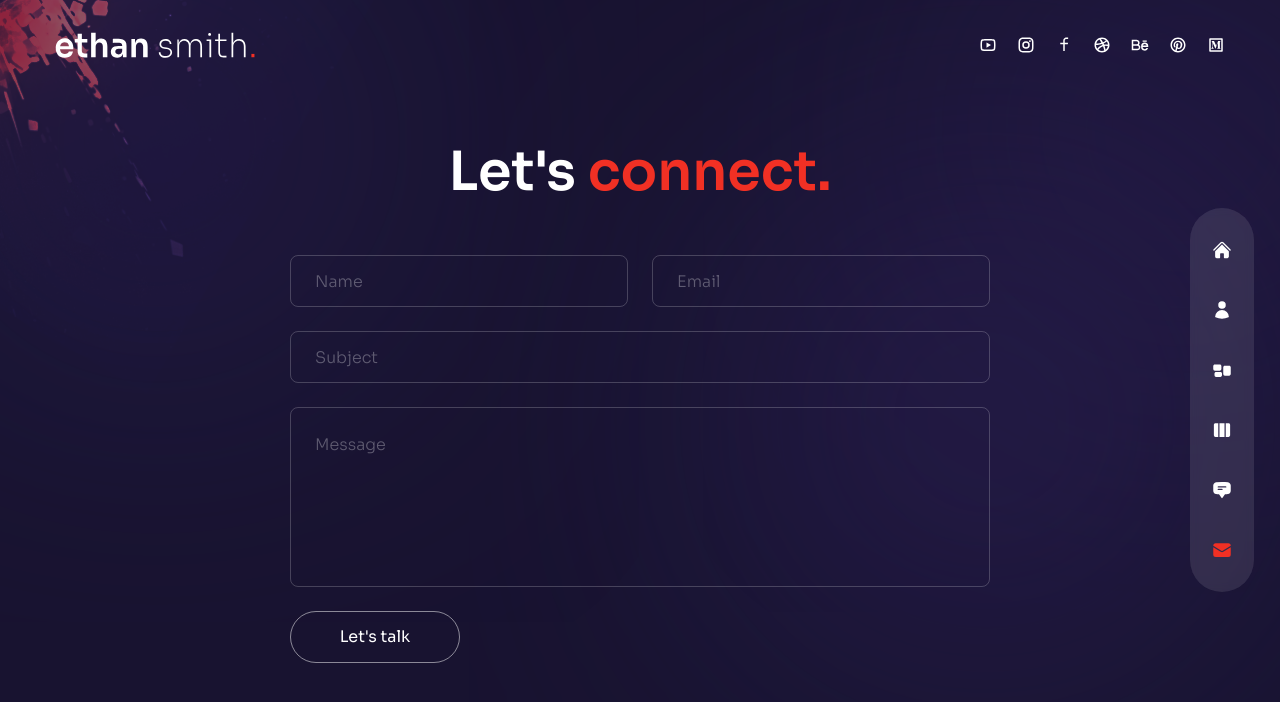
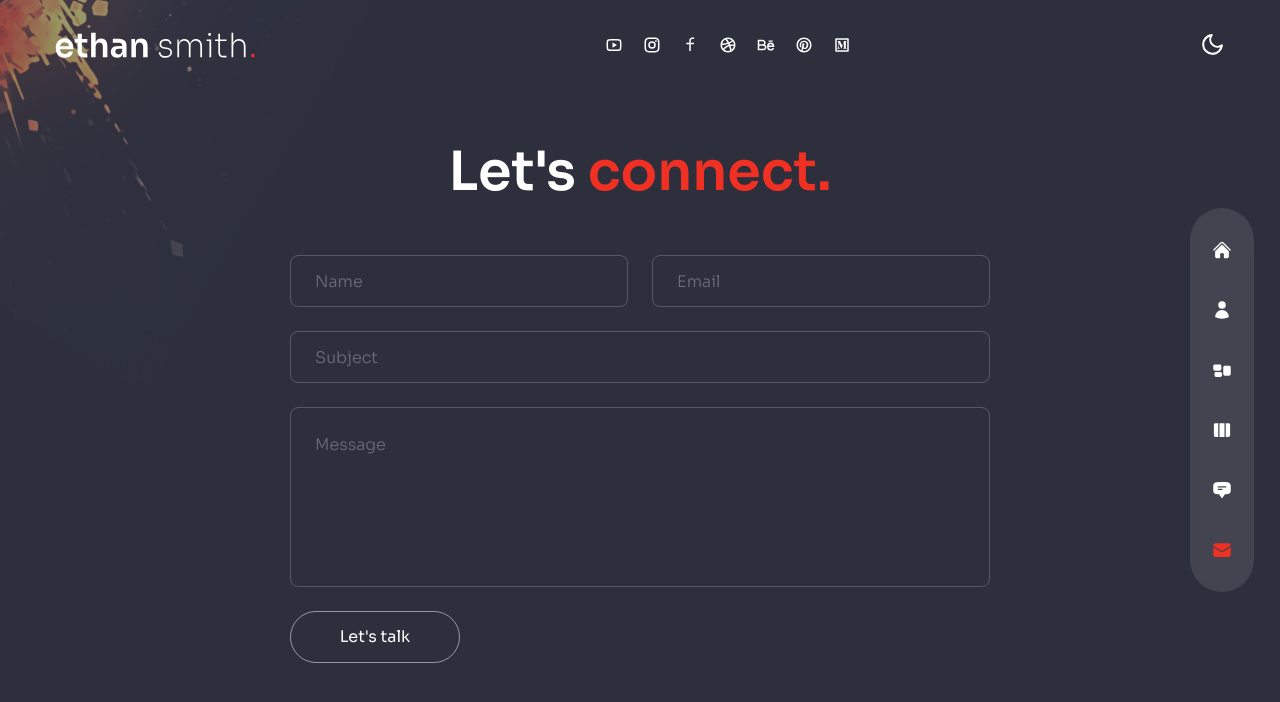
Before and after one commit to lucasfloza/website-portifolio-dev, a Next.js app: page /contact in a window 1280 px wide. Shown: the top 702 px of the page. Built offline with nearby package versions, Linux system fonts and the light colour scheme.

Commit message:
implementing dark mode support

```diff
--- a/components/Header.js
+++ b/components/Header.js
@@ -7,7 +7,24 @@ import Link from "next/link";
 // components
 import Socials from "../components/Socials";
 
+// icons
+import { FiMoon } from "react-icons/fi";
+import { BsSun } from "react-icons/bs";
+
+// theme
+import { useTheme } from "next-themes";
+import { useEffect, useState } from "react";
+
 const Header = () => {
+  const [mounted, setMounted] = useState(false);
+  const { theme, setTheme } = useTheme();
+
+  useEffect(() => {
+    setMounted(true);
+  }, []);
+
+  if (!mounted) return null;
+
   return (
     <header className="absolute z-30 w-full flex items-center px-16 xl:px-0 xl:h-[90px]">
       <div className="container mx-auto">
@@ -24,6 +41,19 @@ const Header = () => {
           </Link>
           {/* Socials */}
           <Socials />
+          {theme === "dark" ? (
+            <BsSun
+              size={25}
+              cursor="pointer"
+              onClick={() => setTheme("light")}
+            />
+          ) : (
+            <FiMoon
+              size={25}
+              cursor="pointer"
+              onClick={() => setTheme("dark")}
+            />
+          )}
         </div>
       </div>
     </header>
--- a/components/Layout.js
+++ b/components/Layout.js
@@ -13,8 +13,12 @@ import Nav from "../components/Nav";
 import Header from "../components/Header";
 import TopLeftImg from "../components/TopLeftImg";
 
+// Providers themes
+import Providers from "../hook/Providers";
+
 const Layout = ({ children }) => {
   return (
+    <Providers>
       <div
         className={`page bg-site text-white bg-cover bg-no-repeat ${sora.variable} font-sora relative`}
       >
@@ -23,6 +27,7 @@ const Layout = ({ children }) => {
         <Header />
         {children}
       </div>
+    </Providers>
   );
 };
 
--- /dev/null
+++ b/components/Toggle.js
@@ -0,0 +1,5 @@
+const Toogle = () => {
+    return (<div>Toogle</div>)
+}
+
+export default Toogle
--- /dev/null
+++ b/hook/Providers.jsx
@@ -0,0 +1,17 @@
+"use client";
+import { useState, useEffect } from "react";
+import { ThemeProvider } from "next-themes";
+
+const Providers = ({ children }) => {
+    const [mounted, setMounted] = useState(false);
+
+    useEffect(() => {
+        setMounted(true);
+    }, []);
+
+    if (!mounted) return <>{children}</>;
+
+    return <ThemeProvider attribute="class">{children}</ThemeProvider>;
+};
+
+export default Providers;
--- a/package.json
+++ b/package.json
@@ -12,6 +12,7 @@
     "@next/font": "^13.4.4",
     "framer-motion": "^10.12.16",
     "next": "13.4.3",
+    "next-themes": "^0.2.1",
     "react": "18.2.0",
     "react-countup": "^6.4.2",
     "react-dom": "18.2.0",
--- a/pages/contact/index.js
+++ b/pages/contact/index.js
@@ -12,7 +12,7 @@ import { fadeIn } from "../../variants";
 
 const Contact = () => {
   return (
-    <div className="h-full bg-primary/20">
+    <div className="h-full bg-primary/30">
       <div className="container mx-auto py-32 text-center xl:text-left flex items-center justify-center h-full">
         {/* text & form  */}
         <div className="flex flex-col w-full max-w-[700px]">
--- a/pages/index.js
+++ b/pages/index.js
@@ -13,7 +13,7 @@ import { fadeIn } from "../variants";
 
 const Home = () => {
   return (
-    <div className="bg-primary/70 h-full">
+    <div className="bg-primary/60 h-full">
       {/*text*/}
       <div className="w-full h-full bg-gradient-to-r from-primary/10 via-black/30 to-black/10">
         <div className="text-center flex flex-col justify-center xl:pt-40 xl:text-left h-full container mx-auto">
--- a/pages/services/index.js
+++ b/pages/services/index.js
@@ -9,7 +9,7 @@ import { fadeIn } from "../../variants";
 
 const Services = () => {
   return (
-    <div className="h-full bg-primary/20 py-36 flex items-center">
+    <div className="h-full bg-primary/30 py-36 flex items-center">
       <Circles />
       <div className="container mx-auto">
         <div className="flex flex-col xl:flex-row gap-x-8">
--- a/pages/testimonials/index.js
+++ b/pages/testimonials/index.js
@@ -5,7 +5,7 @@ import { fadeIn } from "../../variants";
 
 const Testimonials = () => {
   return (
-    <div className="h-full bg-primary/20 py-32 text-center">
+    <div className="h-full bg-primary/30 py-32 text-center">
       <div className="container mx-auto h-full flex flex-col justify-center">
         {/* title */}
         <motion.h2
--- a/pages/work/index.js
+++ b/pages/work/index.js
@@ -9,7 +9,7 @@ import { fadeIn } from "../../variants";
 
 const Work = () => {
   return (
-    <div className="h-full bg-primary/20 py-36 flex items-center">
+    <div className="h-full bg-primary/30 py-36 flex items-center">
       <Circles />
       <div className="container mx-auto">
         <div className="flex flex-col xl:flex-row gap-x-8">
--- a/tailwind.config.js
+++ b/tailwind.config.js
@@ -8,6 +8,7 @@ module.exports = {
     // Or if using `src` directory:
     './src/**/*.{js,ts,jsx,tsx,mdx}',
   ],
+  darkMode:"class",
   theme: {
     container: {
       padding: {
@@ -25,12 +26,17 @@ module.exports = {
         primary: '#131424',
         secondary: '#393A47',
         accent: '#F13024',
+        // accent_dark: '#F13024',
+        // accent_light: ''
+
       },
+
       backgroundImage: {
         explosion: 'url("/bg-explosion.png")',
         circles: 'url("/bg-circles.png")',
         circleStar: 'url("/circle-star.svg")',
-        site: 'url("/site-bg.svg")',
+        site_dark: 'url("/site-bg-dark.svg")',
+        site_light: 'url("/site-bg-light.svg")',
       },
       animation: {
         'spin-slow': 'spin 6s linear infinite',
```
Also changed, not shown: public/site-bg-dark.svg (renamed from public/site-bg.svg), 1 other file (tests, documents, lock files or other folders). Lines whose indentation alone changed are shown as unchanged.
